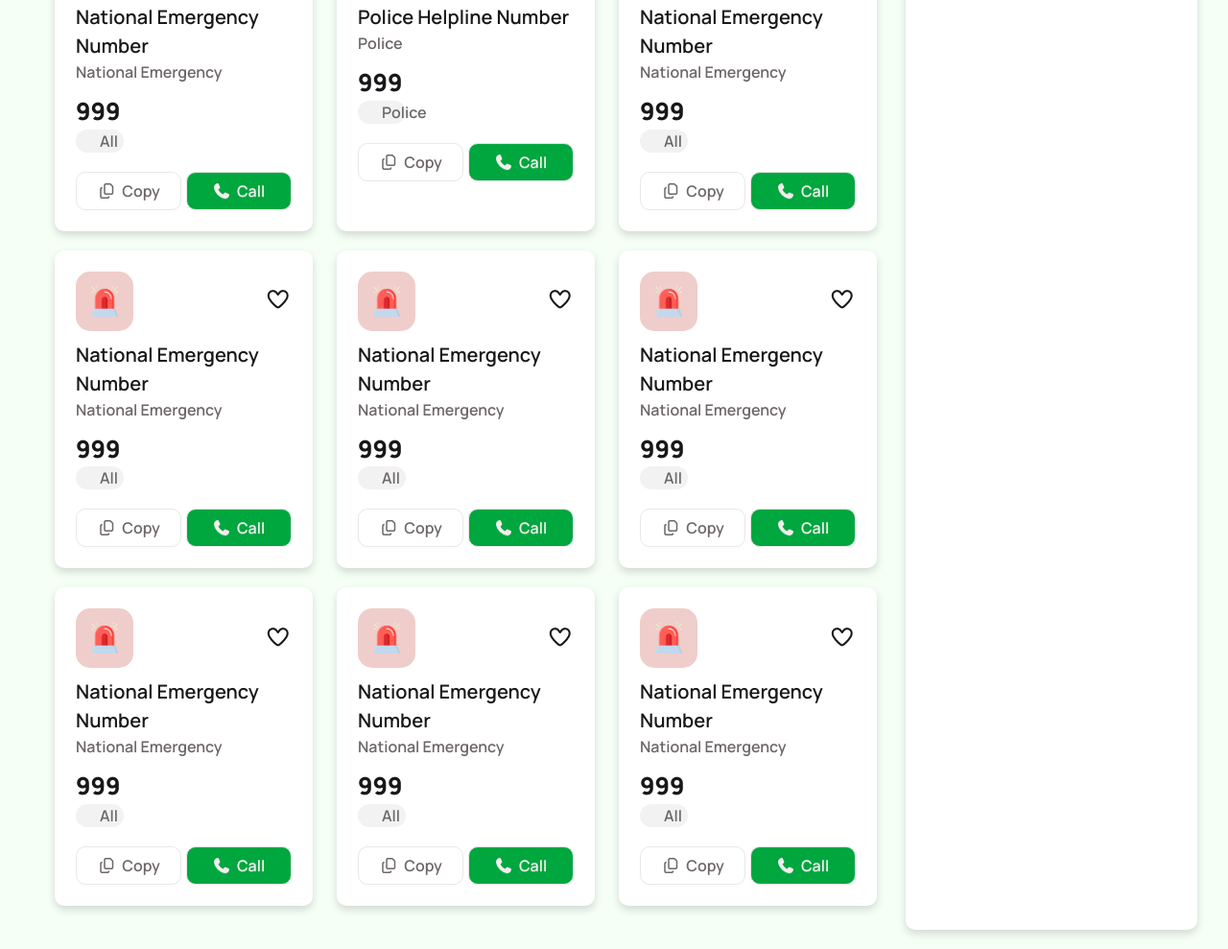
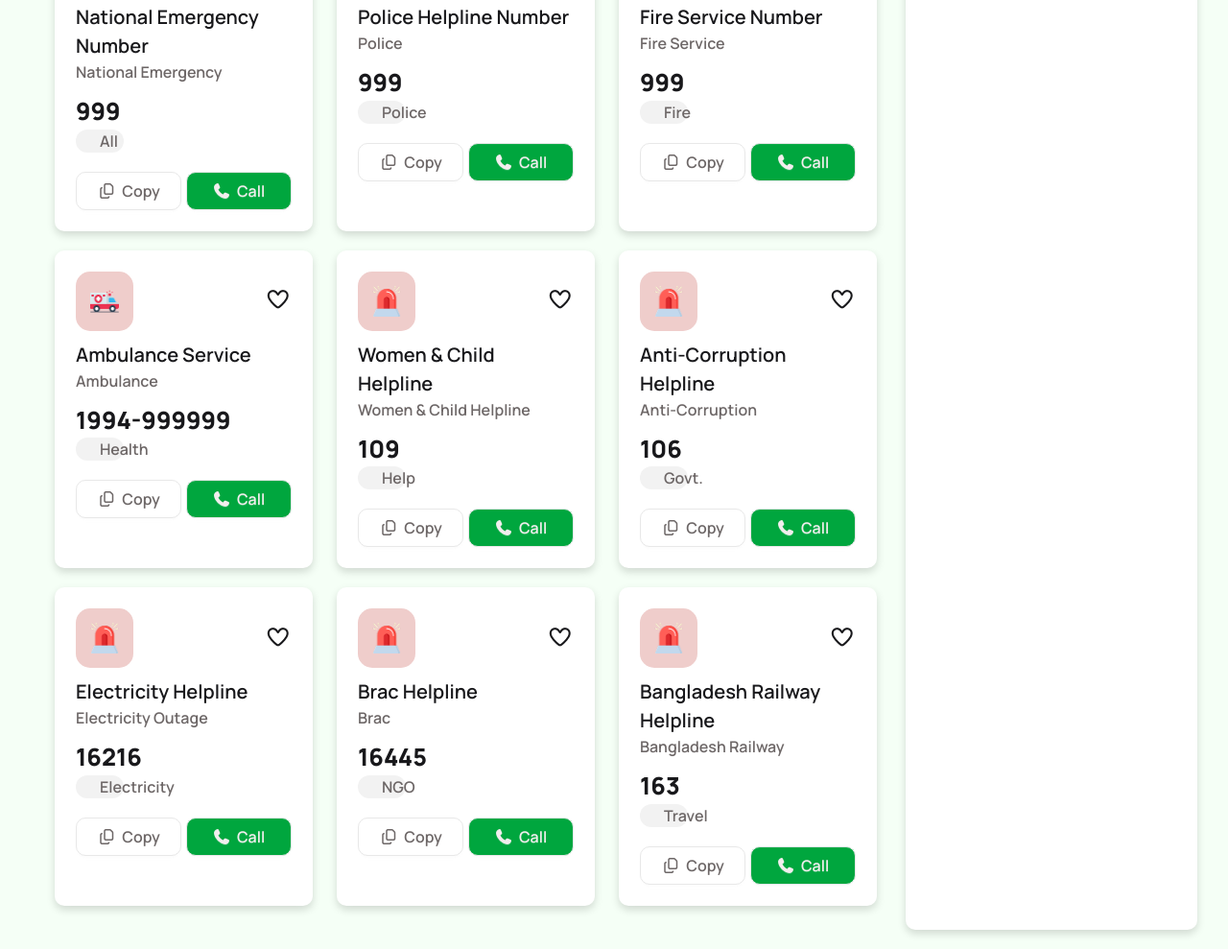
Before and after one commit to shekhor64707/5th-assignment, a plain HTML site: page index.html in a window 1280 px wide. Shown: the part 494-1483 px from the top of the page at 96% size. Drawn offline with nearby package versions, Linux system fonts and the light colour scheme; a web font is replaced by a local one.

Commit message:
adding some styles 2

```diff
--- a/css/styles.css
+++ b/css/styles.css
@@ -237,5 +237,5 @@
     flex-direction: column; */
     background-color: #ffffff;
     /* padding:22px; */
-    margin-top:22px;
+    margin-top:24px;
 }
--- a/index.html
+++ b/index.html
@@ -97,15 +97,15 @@
              <div class="card">
                 <div class="card-header">
                    <div class="card-img">
-                    <img src="./assets/emergency.png" alt="No image is found">
+                    <img src="./assets/fire-service.png" alt="No image is found">
                    </div>
                    <span><i class="fa-regular fa-heart heart"></i></span>
                 </div>
-                <h1>National Emergency Number</h1>
-                <p>National Emergency</p>
+                <h1>Fire Service Number</h1>
+                <p>Fire Service</p>
                 <div class="card-jamela">
                     <span>999</span>
-                    <p>All</p>
+                    <p>Fire</p>
                 </div>
                 <div class="btn-section">
                     <button class="btn btn1">
@@ -121,15 +121,15 @@
              <div class="card">
                 <div class="card-header">
                    <div class="card-img">
-                    <img src="./assets/emergency.png" alt="No image is found">
+                    <img src="./assets/ambulance.png" alt="No image is found">
                    </div>
                    <span><i class="fa-regular fa-heart heart"></i></span>
                 </div>
-                <h1>National Emergency Number</h1>
-                <p>National Emergency</p>
+                <h1>Ambulance Service</h1>
+                <p>Ambulance</p>
                 <div class="card-jamela">
-                    <span>999</span>
-                    <p>All</p>
+                    <span>1994-999999</span>
+                    <p>Health</p>
                 </div>
                 <div class="btn-section">
                     <button class="btn btn1">
@@ -148,11 +148,11 @@
                    </div>
                    <span><i class="fa-regular fa-heart heart"></i></span>
                 </div>
-                <h1>National Emergency Number</h1>
-                <p>National Emergency</p>
+                <h1>Women & Child Helpline</h1>
+                <p>Women & Child Helpline</p>
                 <div class="card-jamela">
-                    <span>999</span>
-                    <p>All</p>
+                    <span>109</span>
+                    <p>Help</p>
                 </div>
                 <div class="btn-section">
                     <button class="btn btn1">
@@ -172,11 +172,11 @@
                    </div>
                    <span><i class="fa-regular fa-heart heart"></i></span>
                 </div>
-                <h1>National Emergency Number</h1>
-                <p>National Emergency</p>
+                <h1>Anti-Corruption Helpline</h1>
+                <p>Anti-Corruption</p>
                 <div class="card-jamela">
-                    <span>999</span>
-                    <p>All</p>
+                    <span>106</span>
+                    <p>Govt.</p>
                 </div>
                 <div class="btn-section">
                     <button class="btn btn1">
@@ -196,11 +196,11 @@
                    </div>
                    <span><i class="fa-regular fa-heart heart"></i></span>
                 </div>
-                <h1>National Emergency Number</h1>
-                <p>National Emergency</p>
+                <h1>Electricity Helpline</h1>
+                <p>Electricity Outage</p>
                 <div class="card-jamela">
-                    <span>999</span>
-                    <p>All</p>
+                    <span>16216</span>
+                    <p>Electricity</p>
                 </div>
                 <div class="btn-section">
                     <button class="btn btn1">
@@ -220,11 +220,11 @@
                    </div>
                    <span><i class="fa-regular fa-heart heart"></i></span>
                 </div>
-                <h1>National Emergency Number</h1>
-                <p>National Emergency</p>
+                <h1>Brac Helpline</h1>
+                <p>Brac</p>
                 <div class="card-jamela">
-                    <span>999</span>
-                    <p>All</p>
+                    <span>16445</span>
+                    <p>NGO</p>
                 </div>
                 <div class="btn-section">
                     <button class="btn btn1">
@@ -244,11 +244,11 @@
                    </div>
                    <span><i class="fa-regular fa-heart heart"></i></span>
                 </div>
-                <h1>National Emergency Number</h1>
-                <p>National Emergency</p>
+                <h1>Bangladesh Railway Helpline </h1>
+                <p>Bangladesh Railway</p>
                 <div class="card-jamela">
-                    <span>999</span>
-                    <p>All</p>
+                    <span>163</span>
+                    <p>Travel</p>
                 </div>
                 <div class="btn-section">
                     <button class="btn btn1">
```
